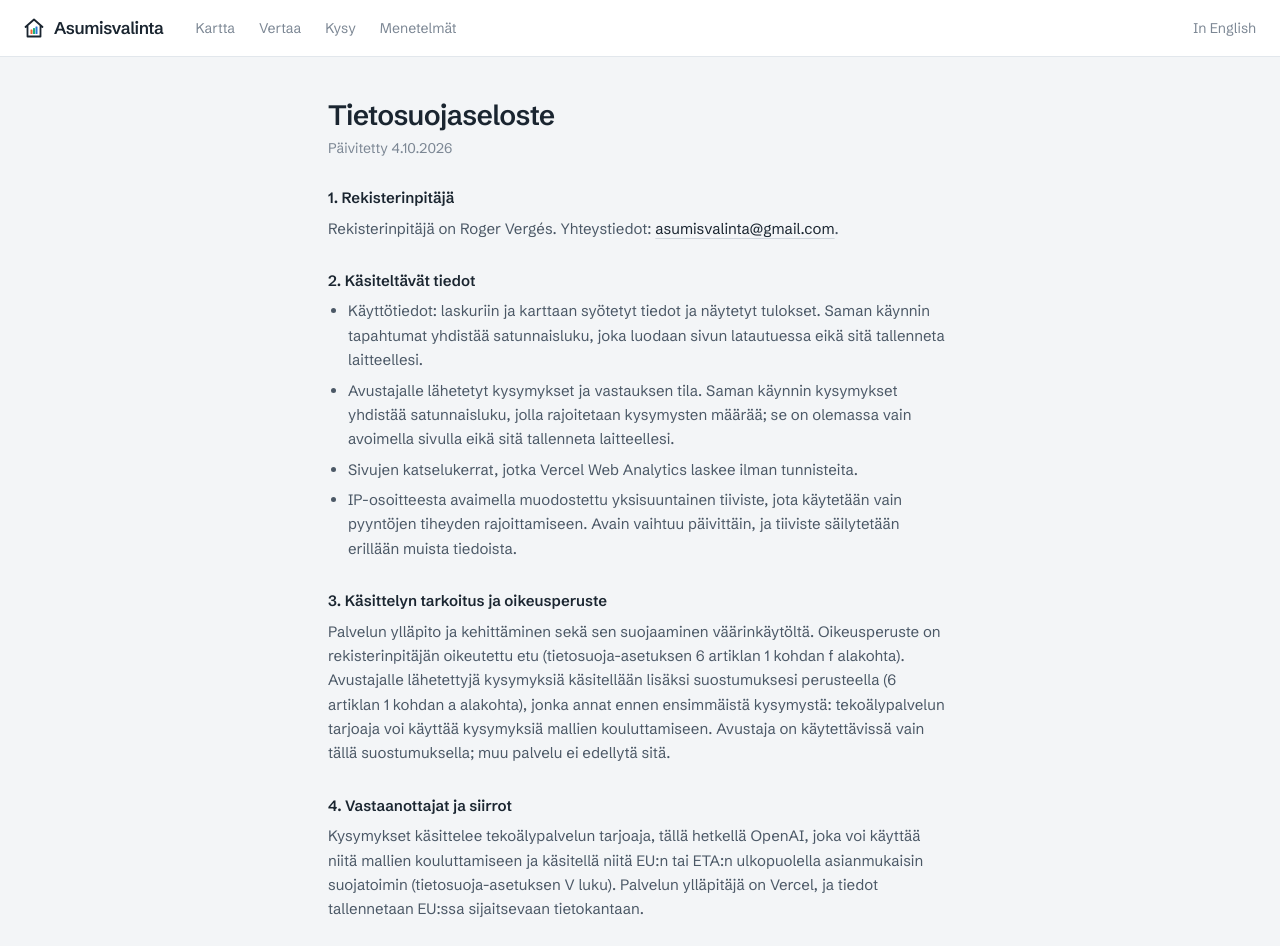
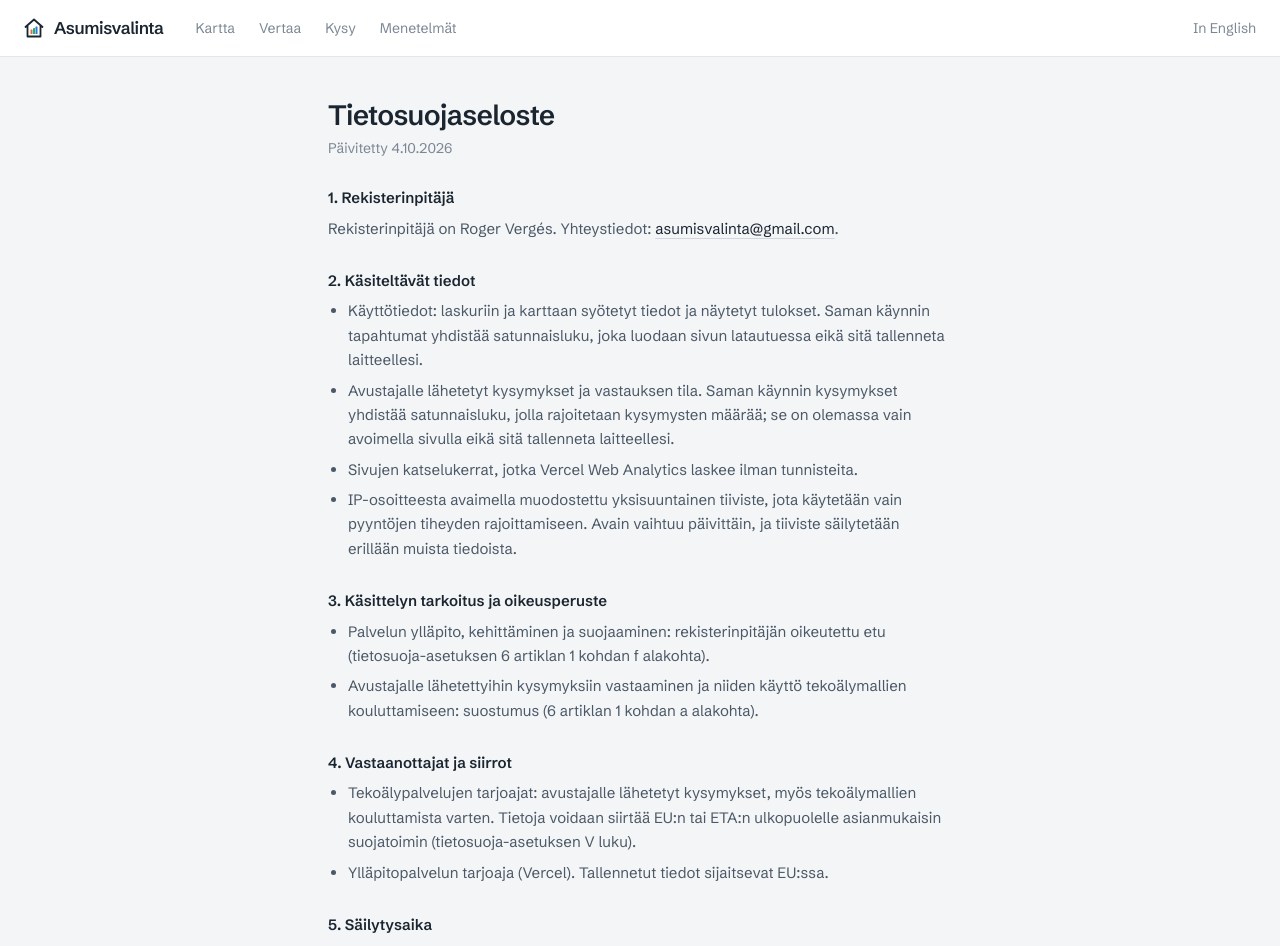
Before and after one commit to eirasroger/asumisvalinta, a Next.js app in the folder web/: page /privacy in a window 1280 px wide. Shown: the top 946 px of the page. Built offline with nearby package versions, Linux system fonts and the light colour scheme.

Commit message:
improved privacy notice

```diff
--- a/web/src/views/PrivacyView.tsx
+++ b/web/src/views/PrivacyView.tsx
@@ -52,11 +52,27 @@ const NOTICES: Record<Locale, Notice> = {
       },
       {
         title: "Purpose and legal basis",
-        body: "Maintaining and improving the service and protecting it against misuse, on the basis of legitimate interest (Article 6(1)(f) GDPR). Questions submitted to the assistant are also processed on the basis of your consent (Article 6(1)(a) GDPR), which you give before your first question: the AI service provider may use them to train its models. The assistant is available only with this consent; the rest of the service is not.",
+        body: (
+          <ul className="list-disc space-y-1.5 pl-5">
+            <li>Operating, developing and securing the service: legitimate interest (Article 6(1)(f) GDPR).</li>
+            <li>
+              Answering questions submitted to the assistant and their use for training AI models: consent (Article
+              6(1)(a) GDPR).
+            </li>
+          </ul>
+        ),
       },
       {
         title: "Recipients and transfers",
-        body: "Questions are processed by an AI service provider, currently OpenAI, which may use them to train its models and may process them outside the EU/EEA under appropriate safeguards (Chapter V GDPR). The service is hosted by Vercel and data is stored in a database located in the EU.",
+        body: (
+          <ul className="list-disc space-y-1.5 pl-5">
+            <li>
+              AI service providers: questions submitted to the assistant, including for the training of AI models.
+              Data may be transferred outside the EU/EEA subject to appropriate safeguards (Chapter V GDPR).
+            </li>
+            <li>Hosting provider (Vercel). Stored data are located in the EU.</li>
+          </ul>
+        ),
       },
       {
         title: "Retention",
@@ -75,9 +91,8 @@ const NOTICES: Record<Locale, Notice> = {
             <a className={LINK} href="https://tietosuoja.fi/en">
               tietosuoja.fi
             </a>
-            ). You can withdraw your consent to the processing of questions at any time by no longer using the
-            assistant. Withdrawal does not affect processing before it, and questions already passed to the AI service
-            provider cannot be recalled.
+            ). Where processing is based on consent, you may withdraw it at any time. Withdrawal does not affect the
+            lawfulness of processing based on consent before its withdrawal.
             <p className="mt-3">
               The controller does not link usage data or questions to an identified person and is not required to
               obtain additional information for that purpose (Article 11(1) GDPR). Where the controller is unable to
@@ -126,11 +141,31 @@ const NOTICES: Record<Locale, Notice> = {
       },
       {
         title: "Käsittelyn tarkoitus ja oikeusperuste",
-        body: "Palvelun ylläpito ja kehittäminen sekä sen suojaaminen väärinkäytöltä. Oikeusperuste on rekisterinpitäjän oikeutettu etu (tietosuoja-asetuksen 6 artiklan 1 kohdan f alakohta). Avustajalle lähetettyjä kysymyksiä käsitellään lisäksi suostumuksesi perusteella (6 artiklan 1 kohdan a alakohta), jonka annat ennen ensimmäistä kysymystä: tekoälypalvelun tarjoaja voi käyttää kysymyksiä mallien kouluttamiseen. Avustaja on käytettävissä vain tällä suostumuksella; muu palvelu ei edellytä sitä.",
+        body: (
+          <ul className="list-disc space-y-1.5 pl-5">
+            <li>
+              Palvelun ylläpito, kehittäminen ja suojaaminen: rekisterinpitäjän oikeutettu etu (tietosuoja-asetuksen 6
+              artiklan 1 kohdan f alakohta).
+            </li>
+            <li>
+              Avustajalle lähetettyihin kysymyksiin vastaaminen ja niiden käyttö tekoälymallien kouluttamiseen:
+              suostumus (6 artiklan 1 kohdan a alakohta).
+            </li>
+          </ul>
+        ),
       },
       {
         title: "Vastaanottajat ja siirrot",
-        body: "Kysymykset käsittelee tekoälypalvelun tarjoaja, tällä hetkellä OpenAI, joka voi käyttää niitä mallien kouluttamiseen ja käsitellä niitä EU:n tai ETA:n ulkopuolella asianmukaisin suojatoimin (tietosuoja-asetuksen V luku). Palvelun ylläpitäjä on Vercel, ja tiedot tallennetaan EU:ssa sijaitsevaan tietokantaan.",
+        body: (
+          <ul className="list-disc space-y-1.5 pl-5">
+            <li>
+              Tekoälypalvelujen tarjoajat: avustajalle lähetetyt kysymykset, myös tekoälymallien kouluttamista varten.
+              Tietoja voidaan siirtää EU:n tai ETA:n ulkopuolelle asianmukaisin suojatoimin (tietosuoja-asetuksen V
+              luku).
+            </li>
+            <li>Ylläpitopalvelun tarjoaja (Vercel). Tallennetut tiedot sijaitsevat EU:ssa.</li>
+          </ul>
+        ),
       },
       {
         title: "Säilytysaika",
@@ -149,9 +184,8 @@ const NOTICES: Record<Locale, Notice> = {
             <a className={LINK} href="https://tietosuoja.fi">
               tietosuoja.fi
             </a>
-            ). Voit peruuttaa kysymysten käsittelyä koskevan suostumuksesi milloin tahansa lopettamalla avustajan
-            käytön. Peruutus ei vaikuta sitä ennen tapahtuneeseen käsittelyyn, eikä tekoälypalvelun tarjoajalle jo
-            välitettyjä kysymyksiä voida palauttaa.
+            ). Kun käsittely perustuu suostumukseen, voit peruuttaa sen milloin tahansa. Suostumuksen peruuttaminen
+            ei vaikuta suostumuksen perusteella ennen sen peruuttamista suoritetun käsittelyn lainmukaisuuteen.
             <p className="mt-3">
               Rekisterinpitäjä ei yhdistä käyttötietoja tai kysymyksiä tunnistettuun henkilöön, eikä sen ole
               velvollinen hankkimaan lisätietoja tätä varten (tietosuoja-asetuksen 11 artiklan 1 kohta). Jos
```
